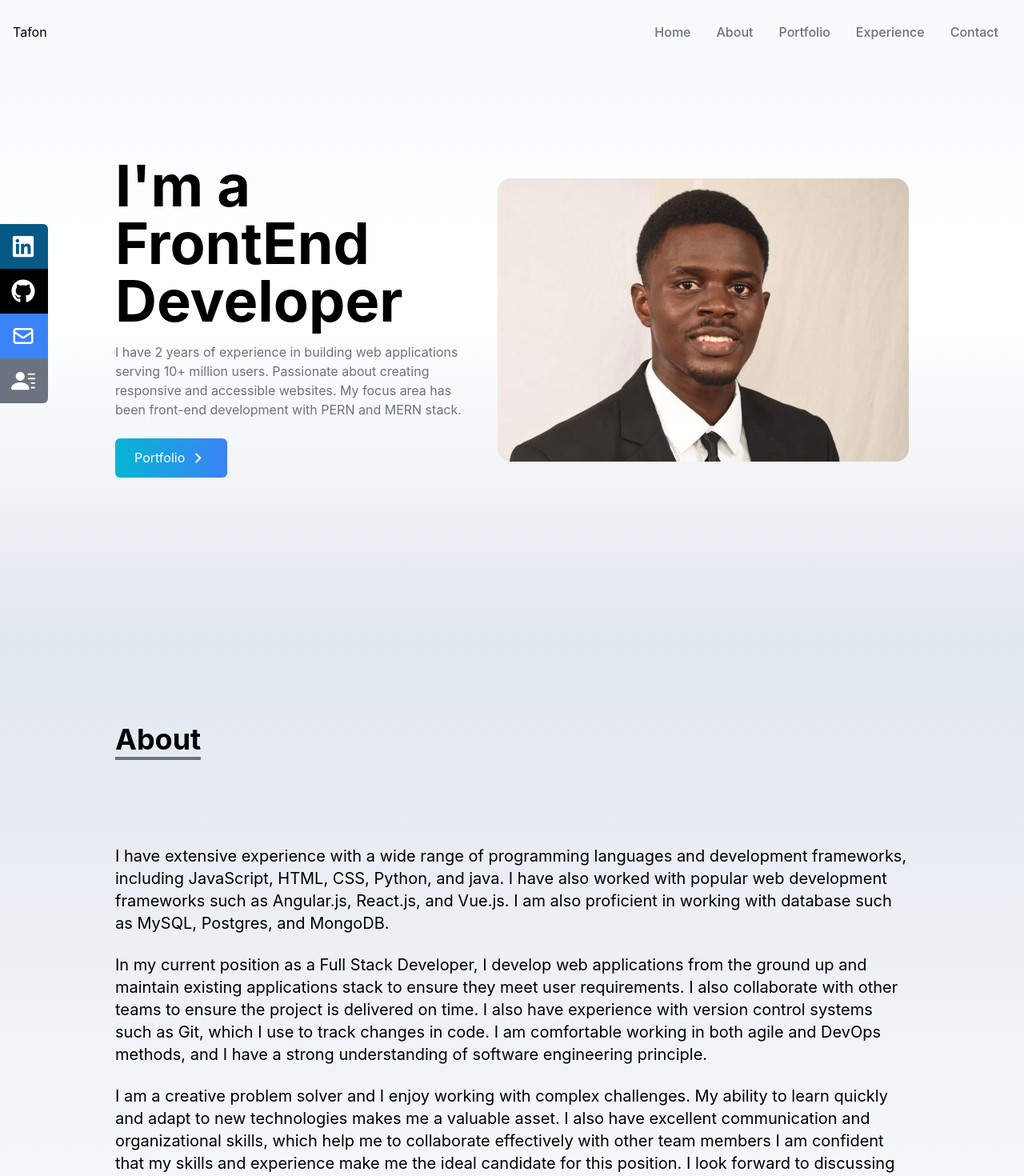
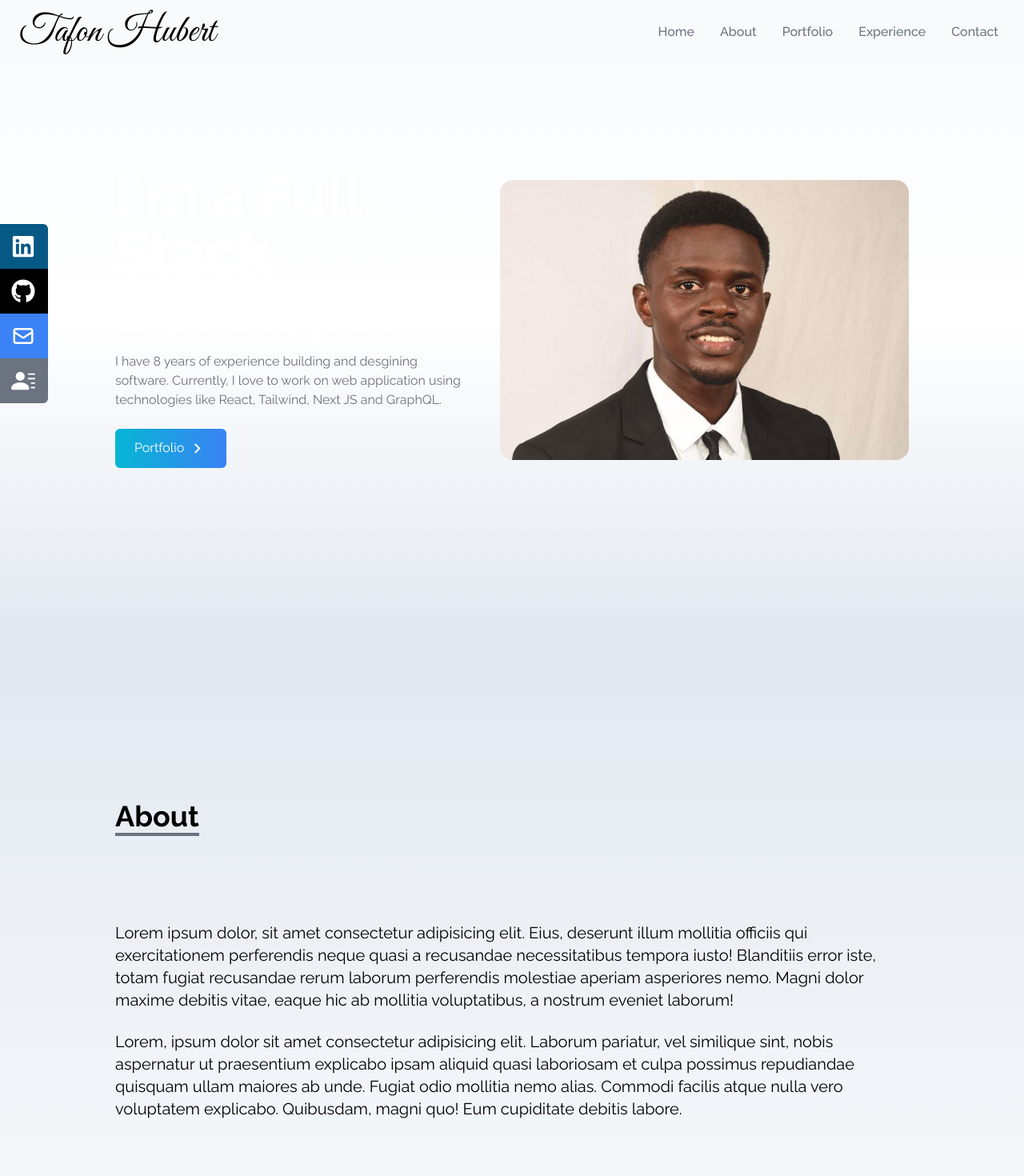
Before and after one commit to tafonhubertnwana/My-portfolio, a React (Create React App) app in the folder my-portfolio/: page / in a window 1280 px wide. Shown: the top 1470 px of the page at 80% size. Built offline with nearby package versions, Linux system fonts and the light colour scheme.

Commit message:
styling the experience section

```diff
--- a/my-portfolio/src/components/About.jsx
+++ b/my-portfolio/src/components/About.jsx
@@ -4,7 +4,7 @@ const About = () => {
   return (
     <>
       <div name="About" className="w-full h-screen bg-gradient-to-b from-slate-200 to-slate-50 text-black">
-        <div className=" max-w-screen-lg p-4 mx-auto flex flex-col justify-center w-full h-full">
+        <div className="max-w-screen-lg p-4 mx-auto flex flex-col justify-center w-full h-full">
           <div className="pb-8">
             <p className="text-4xl font-bold inline border-b-4 border-gray-500">
               About
@@ -12,19 +12,23 @@ const About = () => {
           </div>
 
           <p className="text-xl mt-20">
+            Lorem ipsum dolor, sit amet consectetur adipisicing elit. Eius,
+            deserunt illum mollitia officiis qui exercitationem perferendis neque
+            quasi a recusandae necessitatibus tempora iusto! Blanditiis error
+            iste, totam fugiat recusandae rerum laborum perferendis molestiae
+            aperiam asperiores nemo. Magni dolor maxime debitis vitae, eaque hic
+            ab mollitia voluptatibus, a nostrum eveniet laborum!
+          </p>
 
-            I have extensive experience with a wide range of programming languages and development frameworks, including JavaScript, HTML, CSS, Python, and java. I have also worked with popular web development frameworks such as Angular.js, React.js, and Vue.js. I am also proficient in working with database such as MySQL, Postgres, and MongoDB.
-          </p>
-          <br />
-
-          <p className="text-xl ">
-            In my current position as  a Full Stack Developer, I develop web applications from the ground up and maintain existing applications stack to ensure they meet user requirements. I also collaborate with other teams to ensure the project is delivered on time. I also have experience with version control systems such as Git, which I use to track changes in code. I am comfortable working in both agile and DevOps methods, and I have a strong understanding of software engineering principle.
-          </p>
           <br />
 
           <p className="text-xl">
-            I am a creative problem solver and I enjoy working with complex challenges. My ability to learn quickly and adapt to new technologies makes me a valuable asset. I also have excellent communication and organizational skills, which help me to collaborate effectively with other team members
-            I am confident that my skills and experience make me the ideal candidate for this position. I look forward to discussing my qualifications in more detail. Thank you for your time and consideration.
+            Lorem, ipsum dolor sit amet consectetur adipisicing elit. Laborum
+            pariatur, vel similique sint, nobis aspernatur ut praesentium
+            explicabo ipsam aliquid quasi laboriosam et culpa possimus repudiandae
+            quisquam ullam maiores ab unde. Fugiat odio mollitia nemo alias.
+            Commodi facilis atque nulla vero voluptatem explicabo. Quibusdam,
+            magni quo! Eum cupiditate debitis labore.
           </p>
         </div>
       </div>
--- a/my-portfolio/src/components/Experience.jsx
+++ b/my-portfolio/src/components/Experience.jsx
@@ -66,7 +66,7 @@ const Experience= () => {
 
 
   return (
-    <div name="Experience "
+    <div name="Experience"
       className=" bg-gradient-to-b from-slate-200 to-slate-50 text-black w-full h-screen "
     >
       <div className="max-w-screen-lg mx-auto p-4 flex flex-col justify-center w-full h-full text-black">
--- a/my-portfolio/src/components/Home.jsx
+++ b/my-portfolio/src/components/Home.jsx
@@ -10,27 +10,38 @@ const Home = () => {
     <div name="Home" className='h-screen w-full bg-gradient-to-b from-slate-50 to-slate-200 via-white '>
       <div className="max-w-screen-lg mx-auto flex flex-col items-center justify-center h-full px-4 md:flex-row">
         <div className="flex flex-col justify-center h-full">
-          <h2 className=' text-4xl sm:text-7xl font-bold text-black'> I'm a FrontEnd Developer</h2>
-          <p className='text-gray-500 py-4 max-w-md'>
-            I have 2 years of experience in building web applications serving 10+ million users. Passionate about creating responsive and accessible websites. My focus area has been front-end development with PERN and MERN stack.
+          <h2 className="text-4xl sm:text-7xl font-bold text-white">
+            I'm a Full Stack Developer
+          </h2>
+          <p className="text-gray-500 py-4 max-w-md">
+            I have 8 years of experience building and desgining software.
+            Currently, I love to work on web application using technologies like
+            React, Tailwind, Next JS and GraphQL.
           </p>
+
           <div>
-            <Link to="Portfolio" smooth duration={500} className="group text-white w-fit px-6 py-3 my-2 flex iteems-center rounded-md bg-gradient-to-r from-cyan-500 to-blue-500 cursor-pointer">
+            <Link
+              to="Portfolio"
+              smooth
+              duration={500}
+              className="group text-white w-fit px-6 py-3 my-2 flex items-center rounded-md bg-gradient-to-r from-cyan-500 to-blue-500 cursor-pointer"
+            >
               Portfolio
-              <span className=" group-hover:rotate-90 duration 300">
-                <MdOutlineKeyboardArrowRight size={25} className='ml-1' />
+              <span className="group-hover:rotate-90 duration-300">
+                <MdOutlineKeyboardArrowRight size={25} className="ml-1" />
               </span>
-
             </Link>
           </div>
         </div>
+
         <div>
-          <img src={image} alt="tafon hubert" className="rounded-2xl mx-auto w-2/3  md:w-full"/>
+          <img
+            src={image}
+            alt="my profile"
+            className="rounded-2xl mx-auto w-2/3 md:w-full"
+          />
         </div>
       </div>
-
-
-
     </div>
   )
 }
--- a/my-portfolio/src/components/Navbar.jsx
+++ b/my-portfolio/src/components/Navbar.jsx
@@ -35,7 +35,7 @@ const Navbar = () => {
     <div>
       <div className="flex justify-between items-center w-full h-20 px-4 bg-slate-50 fixed">
         <div>
-          <h1 classname="text-5xl ml-2"> Tafon</h1>
+          <h1 className="text-5xl font-signature ml-2">Tafon Hubert</h1>
         </div>
         <ul className="hidden md:flex">
 
--- a/my-portfolio/src/components/socialLinks.jsx
+++ b/my-portfolio/src/components/socialLinks.jsx
@@ -53,7 +53,7 @@ const SocialLink = () => {
   ];
 
   return (
-    <div className="flex-col top-[35%] left-0 fixed">
+    <div className="hidden lg:flex flex-col top-[35%] left-0 fixed">
       <ul>
 
         {links.map
--- a/my-portfolio/src/index.css
+++ b/my-portfolio/src/index.css
@@ -1,15 +1,14 @@
-body {
-  margin: 0;
-  font-family: -apple-system, BlinkMacSystemFont, 'Segoe UI', 'Roboto', 'Oxygen',
-    'Ubuntu', 'Cantarell', 'Fira Sans', 'Droid Sans', 'Helvetica Neue',
-    sans-serif;
-  -webkit-font-smoothing: antialiased;
-  -moz-osx-font-smoothing: grayscale;
-}
 
-code {
-  font-family: source-code-pro, Menlo, Monaco, Consolas, 'Courier New',
-    monospace;
+
+@import url('https://fonts.googleapis.com/css2?family=Raleway:ital,wght@0,100;0,200;0,300;0,400;0,500;0,600;0,700;0,800;0,900;1,100;1,200;1,300;1,400;1,500;1,600;1,700;1,800;1,900&display=swap');
+
+@import url('https://fonts.googleapis.com/css2?family=Great+Vibes&display=swap');
+
+
+@layer base {
+  html {
+    font-family: 'Raleway', sans-serif;
+  }
 }
 
 
--- a/my-portfolio/tailwind.config.js
+++ b/my-portfolio/tailwind.config.js
@@ -5,6 +5,9 @@ module.exports = {
   ],
   theme: {
     extend: {},
+    fontFamily: {
+      signature: ["Great Vibes"],
+    },
   },
   plugins: [],
 }
```
